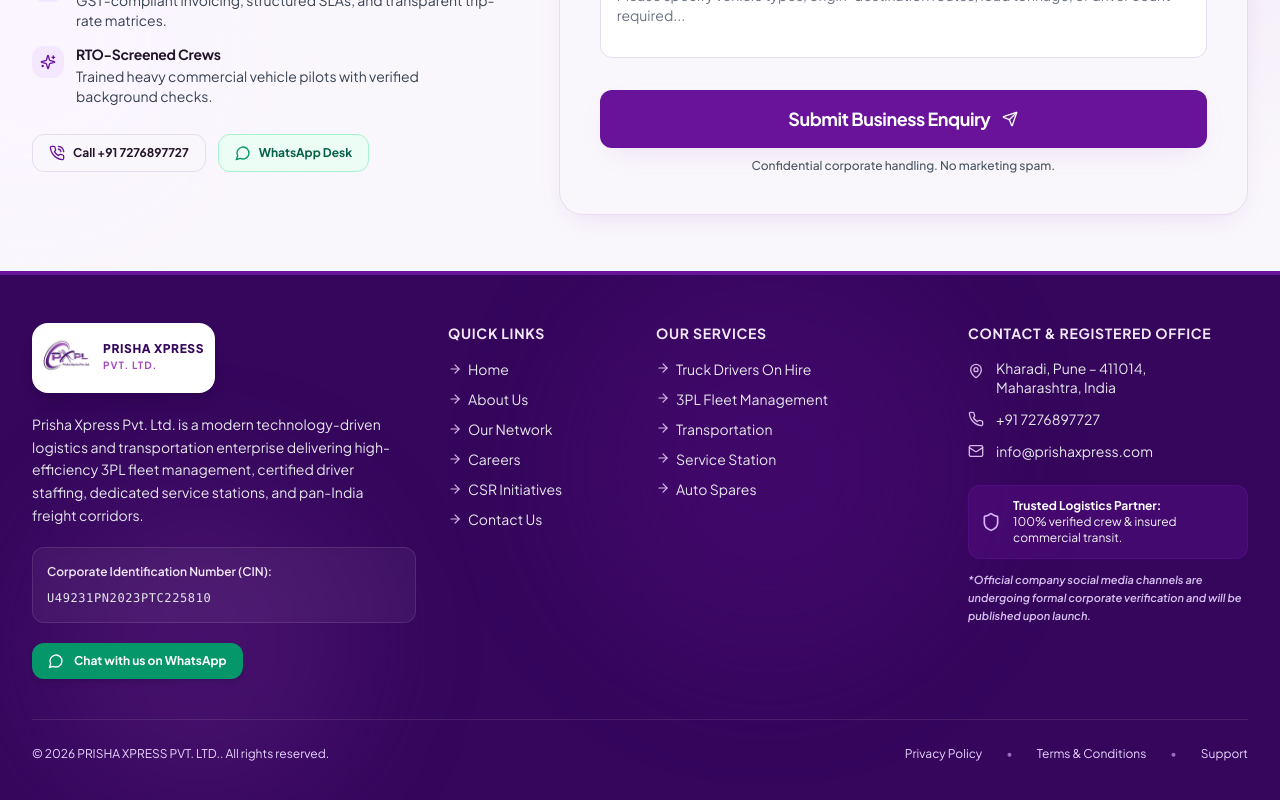
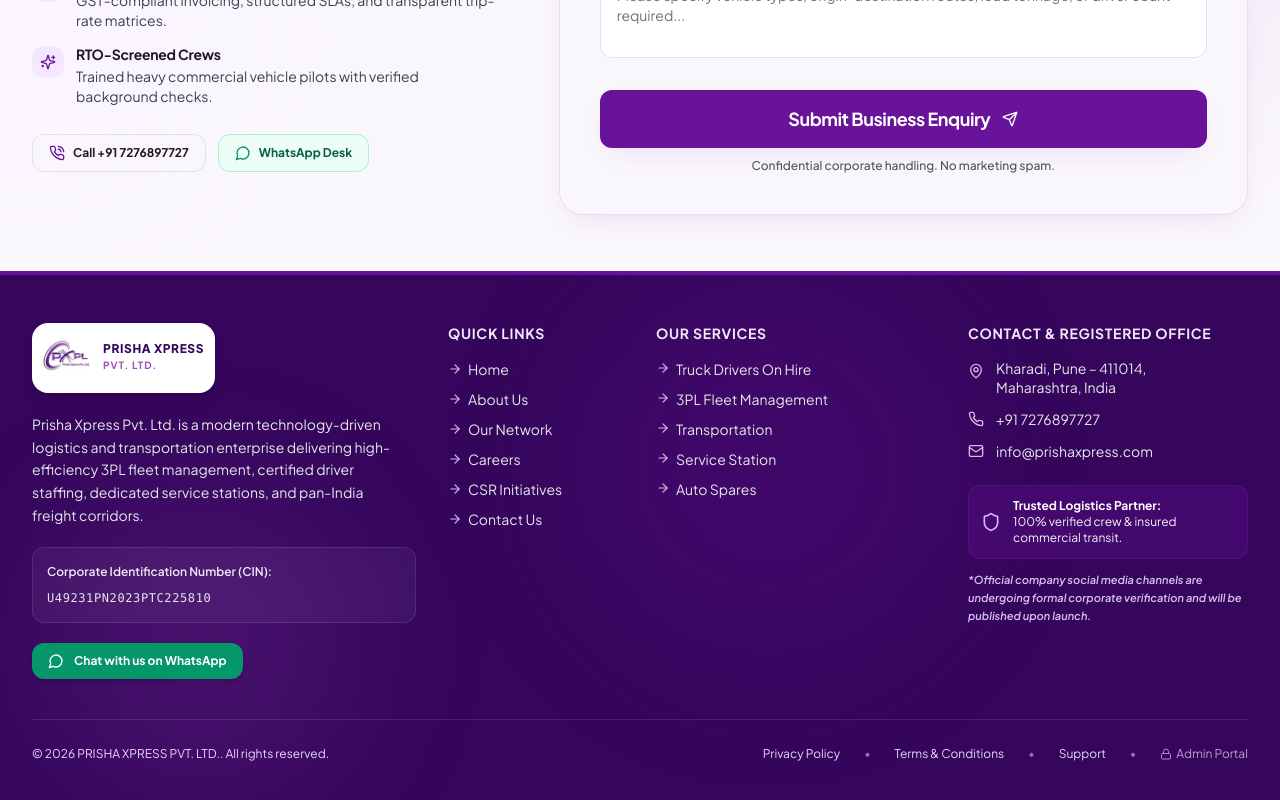
Before and after one commit to nprathamesh314-lab/Prisha, a React (Vite) app: page / in a window 1280 px wide. Shown: the part 6947-7747 px from the top of the page. Built offline with nearby package versions, Linux system fonts and the light colour scheme; no server answers.

Commit message:
feat(nav): add discrete Admin Portal link to footer bottom bar

```diff
--- a/src/components/layout/Footer.tsx
+++ b/src/components/layout/Footer.tsx
@@ -7,6 +7,7 @@ import {
   ArrowRight,
   Shield,
   MessageCircle,
+  Lock,
 } from 'lucide-react';
 import { companyInfo, servicesData } from '../../data/companyData';
 import { prefetchRoute } from '../../utils/prefetchRoute';
@@ -232,6 +233,15 @@ export const Footer: React.FC = () => {
             >
               Support
             </Link>
+            <span className="text-purple-300/60">•</span>
+            <Link
+              to="/admin"
+              className="hover:text-white transition-colors inline-flex items-center gap-1 opacity-75 hover:opacity-100"
+              title="Prisha Xpress Administrator Clearance"
+            >
+              <Lock className="w-3 h-3 text-purple-300" />
+              <span>Admin Portal</span>
+            </Link>
           </div>
         </div>
       </div>
```
